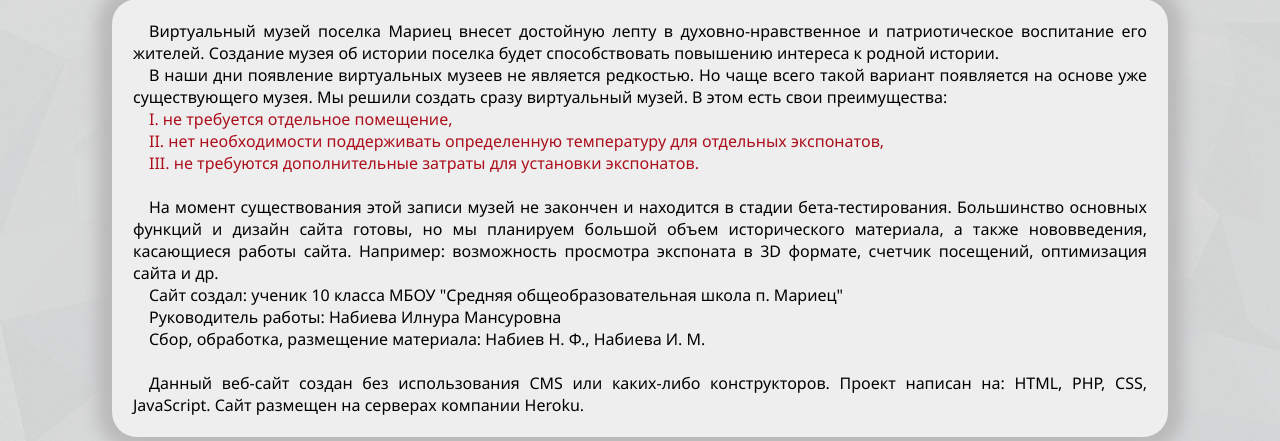
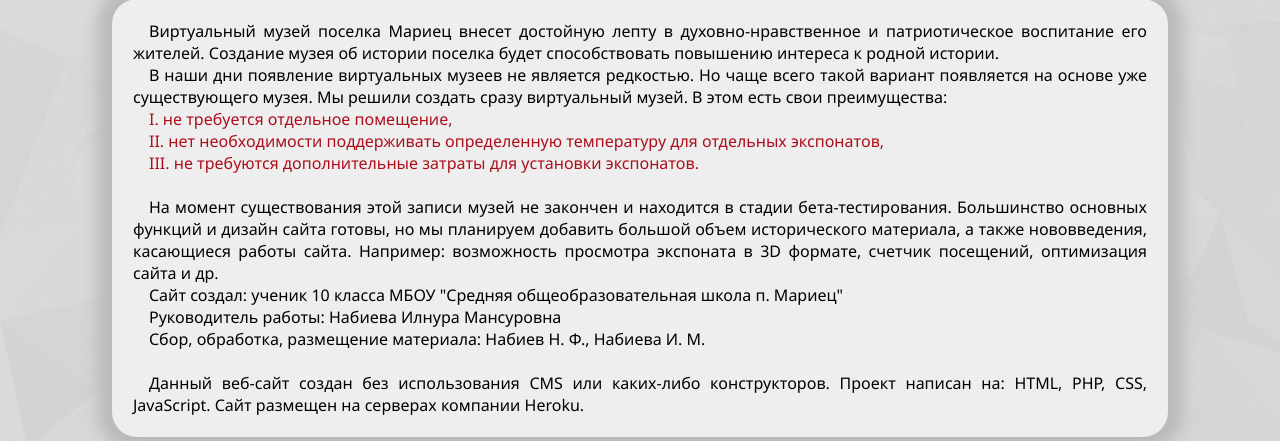
Before and after one commit to thenail314/mariecmuseum, a PHP site: page /php/about.php in a window 1280 px wide. Shown: the part 179-620 px from the top of the page. Run offline with PHP 8.4, Linux system fonts and the light colour scheme; some web fonts are replaced.

Commit message:
Update about.php

```diff
--- a/php/about.php
+++ b/php/about.php
@@ -34,7 +34,7 @@
 
 	<br>
 
-	<p class="paragraph">На момент существования этой записи музей не закончен и находится в стадии бета-тестирования. Большинство основных функций и дизайн сайта готовы, но мы планируем большой объем исторического материала, а также нововведения, касающиеся работы сайта. Например: возможность просмотра экспоната в 3D формате, счетчик посещений, оптимизация сайта и др.</p>
+	<p class="paragraph">На момент существования этой записи музей не закончен и находится в стадии бета-тестирования. Большинство основных функций и дизайн сайта готовы, но мы планируем добавить большой объем исторического материала, а также нововведения, касающиеся работы сайта. Например: возможность просмотра экспоната в 3D формате, счетчик посещений, оптимизация сайта и др.</p>
 
 	<p class="paragraph">Сайт создал: ученик 10 класса МБОУ "Средняя общеобразовательная школа п. Мариец"</p>
 	<p class="paragraph">Руководитель работы: Набиева Илнура Мансуровна</p>
```
